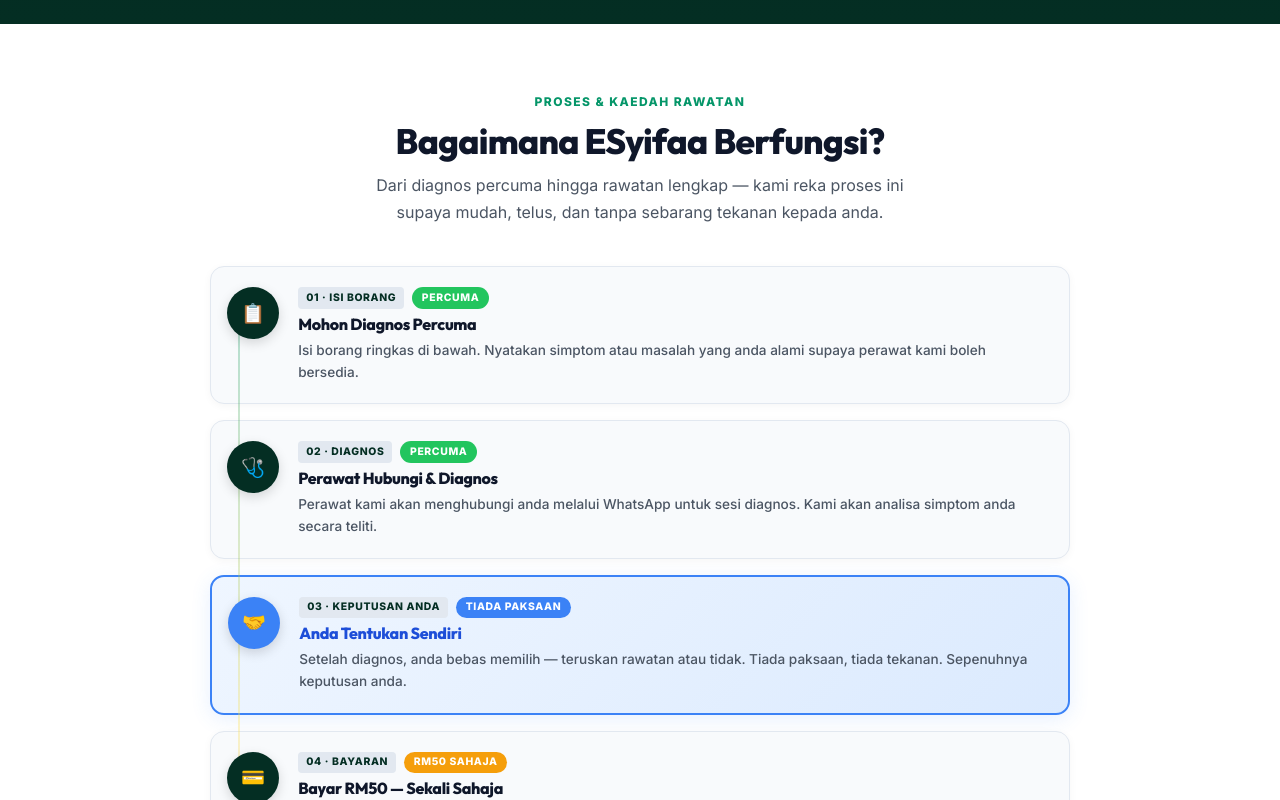
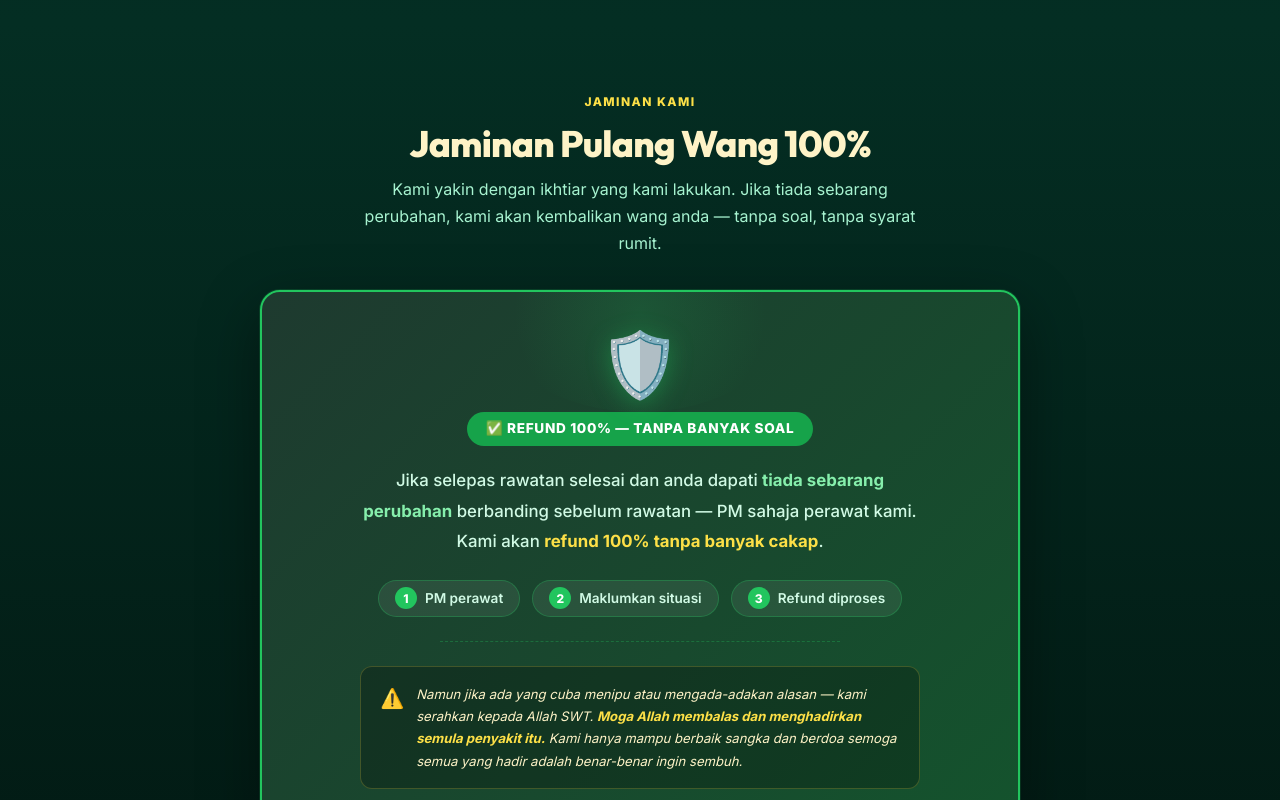
Before and after one commit to molekventure313/aura-assyifa, a Next.js app: page / in a window 1280 px wide. Shown: the part 7920-8720 px from the top of the page. Built offline with nearby package versions, Linux system fonts and the light colour scheme.

Commit message:
feat: tambah GuaranteeSection - jaminan pulang wang 100% dengan refund process dan nota tulus

```diff
--- a/src/app/page.js
+++ b/src/app/page.js
@@ -10,6 +10,7 @@
 import TestimonialPart2Section from '@/components/salespage/TestimonialPart2Section';
 import CTASection from '@/components/salespage/CTASection';
 import PricingSection from '@/components/salespage/PricingSection';
+import GuaranteeSection from '@/components/salespage/GuaranteeSection';
 import ApplicationForm from '@/components/salespage/ApplicationForm';
 import FAQSection from '@/components/salespage/FAQSection';
 import ClosingSection from '@/components/salespage/ClosingSection';
@@ -51,6 +52,9 @@
       {/* SECTION 9: HARGA */}
       <PricingSection />
 
+      {/* SECTION 9B: JAMINAN */}
+      <GuaranteeSection />
+
       {/* SECTION 10: PROSES RAWATAN + BORANG DIAGNOS (combined flow) */}
       <ProcessSection />
       <ApplicationForm />
--- /dev/null
+++ b/src/components/salespage/GuaranteeSection.js
@@ -0,0 +1,185 @@
+'use client';
+
+export default function GuaranteeSection() {
+  return (
+    <section
+      style={{
+        background: 'linear-gradient(180deg, #042E23 0%, #021812 100%)',
+        color: '#FFFFFF',
+        padding: '4rem 1rem',
+        fontFamily: 'var(--font-inter), -apple-system, sans-serif'
+      }}
+    >
+      <div style={{ maxWidth: '760px', margin: '0 auto', textAlign: 'center' }}>
+
+        {/* Label */}
+        <span style={{
+          fontSize: '0.75rem', fontWeight: 800, color: '#FDE047',
+          textTransform: 'uppercase', letterSpacing: '0.12em'
+        }}>
+          JAMINAN KAMI
+        </span>
+
+        {/* Heading */}
+        <h2 style={{
+          fontSize: 'clamp(1.6rem, 3.5vw, 2.3rem)',
+          fontWeight: 800,
+          color: '#FEF3C7',
+          marginTop: '0.4rem',
+          marginBottom: '0.5rem',
+          letterSpacing: '-0.02em',
+          lineHeight: 1.3
+        }}>
+          Jaminan Pulang Wang 100%
+        </h2>
+        <p style={{
+          color: '#A7F3D0',
+          fontSize: '1rem',
+          lineHeight: 1.7,
+          marginBottom: '2rem',
+          maxWidth: '580px',
+          margin: '0 auto 2rem auto'
+        }}>
+          Kami yakin dengan ikhtiar yang kami lakukan. Jika tiada sebarang perubahan, kami akan kembalikan wang anda — tanpa soal, tanpa syarat rumit.
+        </p>
+
+        {/* Main guarantee card */}
+        <div style={{
+          background: 'linear-gradient(135deg, #1E3A2F 0%, #14532D 100%)',
+          border: '2px solid #22C55E',
+          borderRadius: '20px',
+          padding: '2.5rem 2rem',
+          boxShadow: '0 20px 60px rgba(0,0,0,0.4), 0 0 0 1px rgba(34,197,94,0.2)',
+          position: 'relative',
+          overflow: 'hidden',
+          marginBottom: '1.5rem'
+        }}>
+          {/* Glow */}
+          <div style={{
+            position: 'absolute', top: '-80px', left: '50%',
+            transform: 'translateX(-50%)',
+            width: '300px', height: '200px',
+            background: 'radial-gradient(circle, rgba(34,197,94,0.15) 0%, transparent 70%)',
+            borderRadius: '50%'
+          }} />
+
+          {/* Shield icon */}
+          <div style={{
+            fontSize: '4rem',
+            marginBottom: '1rem',
+            lineHeight: 1,
+            filter: 'drop-shadow(0 4px 12px rgba(34,197,94,0.4))'
+          }}>
+            🛡️
+          </div>
+
+          <div style={{
+            display: 'inline-flex',
+            alignItems: 'center',
+            gap: '0.5rem',
+            background: '#16A34A',
+            borderRadius: '999px',
+            padding: '0.4rem 1.2rem',
+            marginBottom: '1.2rem'
+          }}>
+            <span style={{ fontSize: '0.85rem', fontWeight: 800, color: '#fff', letterSpacing: '0.05em' }}>
+              ✅ REFUND 100% — TANPA BANYAK SOAL
+            </span>
+          </div>
+
+          <p style={{
+            fontSize: '1.05rem',
+            color: '#D1FAE5',
+            lineHeight: 1.8,
+            maxWidth: '580px',
+            margin: '0 auto 1.5rem auto',
+            fontWeight: 500
+          }}>
+            Jika selepas rawatan selesai dan anda dapati <strong style={{ color: '#86EFAC' }}>tiada sebarang perubahan</strong> berbanding sebelum rawatan — PM sahaja perawat kami. Kami akan <strong style={{ color: '#FDE047' }}>refund 100% tanpa banyak cakap</strong>.
+          </p>
+
+          {/* Steps */}
+          <div style={{
+            display: 'flex',
+            justifyContent: 'center',
+            gap: '0.75rem',
+            flexWrap: 'wrap',
+            marginBottom: '1.5rem'
+          }}>
+            {[
+              { step: '1', text: 'PM perawat' },
+              { step: '2', text: 'Maklumkan situasi' },
+              { step: '3', text: 'Refund diproses' },
+            ].map((s, i) => (
+              <div key={i} style={{
+                display: 'flex',
+                alignItems: 'center',
+                gap: '0.5rem',
+                background: 'rgba(255,255,255,0.07)',
+                border: '1px solid rgba(34,197,94,0.3)',
+                borderRadius: '999px',
+                padding: '0.4rem 1rem'
+              }}>
+                <span style={{
+                  width: '22px', height: '22px',
+                  borderRadius: '50%',
+                  background: '#22C55E',
+                  color: '#fff',
+                  fontWeight: 800,
+                  fontSize: '0.75rem',
+                  display: 'inline-flex',
+                  alignItems: 'center',
+                  justifyContent: 'center',
+                  flexShrink: 0
+                }}>{s.step}</span>
+                <span style={{ fontSize: '0.85rem', fontWeight: 600, color: '#D1FAE5' }}>{s.text}</span>
+              </div>
+            ))}
+          </div>
+
+          {/* Divider */}
+          <div style={{ borderTop: '1px dashed rgba(34,197,94,0.3)', margin: '0 auto 1.5rem auto', maxWidth: '400px' }} />
+
+          {/* Warning note */}
+          <div style={{
+            background: 'rgba(0,0,0,0.25)',
+            border: '1px solid rgba(253,224,71,0.2)',
+            borderRadius: '12px',
+            padding: '1rem 1.2rem',
+            maxWidth: '560px',
+            margin: '0 auto',
+            display: 'flex',
+            gap: '0.75rem',
+            alignItems: 'flex-start',
+            textAlign: 'left'
+          }}>
+            <span style={{ fontSize: '1.2rem', flexShrink: 0 }}>⚠️</span>
+            <p style={{
+              margin: 0,
+              fontSize: '0.82rem',
+              color: '#FEF3C7',
+              lineHeight: 1.7,
+              fontStyle: 'italic'
+            }}>
+              Namun jika ada yang cuba menipu atau mengada-adakan alasan — kami serahkan kepada Allah SWT.{' '}
+              <strong style={{ color: '#FDE047' }}>Moga Allah membalas dan menghadirkan semula penyakit itu.</strong>{' '}
+              Kami hanya mampu berbaik sangka dan berdoa semoga semua yang hadir adalah benar-benar ingin sembuh.
+            </p>
+          </div>
+
+        </div>
+
+        {/* Bottom trust line */}
+        <p style={{
+          fontSize: '0.85rem',
+          color: '#6EE7B7',
+          lineHeight: 1.7,
+          fontStyle: 'italic'
+        }}>
+          Jaminan ini lahir dari keyakinan kami terhadap kekuasaan Allah SWT dan keikhlasan niat dalam setiap rawatan yang dijalankan.
+        </p>
+
+      </div>
+    </section>
+  );
+}
```
